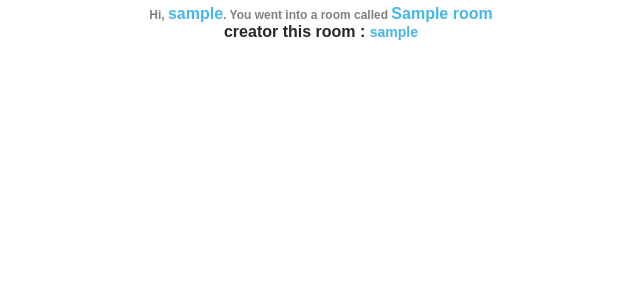
After one commit to YauheniRusinchuk/an-chat, a Django app: a page that uses src/apps/templates/room/detail.html in a window 1280 px wide. The commit adds this page. Shown: the top 300 px of the page, without its empty margins (319-959 px from the left). Run offline with Django 3.2, Linux system fonts and the light colour scheme; a user stored in the database is signed in; tables that the repository leaves empty hold one stand-in row (values such as "Sample post"); some libraries are stand-ins or nearby versions; some web fonts are replaced.

Commit message:
add room detail view

```diff
--- a/src/apps/room/urls.py
+++ b/src/apps/room/urls.py
@@ -1,8 +1,9 @@
 from django.urls import path
-from .views import CreateRoom
+from .views import CreateRoom, DetailtRoom
 
 app_name = 'room'
 
 urlpatterns = [
+    path('<slug:slug>/id<int:pk>/', DetailtRoom.as_view(), name='detail_room'),
     path('create/', CreateRoom.as_view(), name='create_new_room'),
 ]
--- a/src/apps/room/views.py
+++ b/src/apps/room/views.py
@@ -1,14 +1,25 @@
-from django.views.generic.edit import CreateView, FormView
+from django.views.generic.edit import CreateView
+from django.views import View
+from django.shortcuts import render, redirect, reverse
 from src.forms.room.forms import FormRoom
 from src.models.room.models import Room
 
 class CreateRoom(CreateView):
-    queryset        = Room.objects.all()
     form_class      = FormRoom
     success_url     = '/'
     template_name   = 'room/create.html'
 
-
     def form_valid(self, form):
         form.instance.founder   = self.request.user
         return super().form_valid(form)
+
+
+
+class DetailtRoom(View):
+
+    def get(self, request, *args, **kwargs):
+        room = Room.objects.get(pk=kwargs.get('pk'))
+        if self.request.user == room.founder or self.request.user in room.participants.all():
+            return render(request, 'room/detail.html', {'room': room})
+        else:
+            return redirect('main:main_page')
--- a/src/apps/static/css/style.css
+++ b/src/apps/static/css/style.css
@@ -241,3 +241,36 @@
     padding: 3px 20px;
     cursor: pointer;
 }
+
+.room_detail {
+    width: 100%;
+    padding: 5px;
+    text-align: center;
+}
+
+
+.room_detail h3 {
+    color: grey;
+    font-size: 12px;
+}
+
+.room_detail .hi {
+    color: #46b7e8;
+    font-size: 16px;
+}
+
+.room_detail .name_room {
+    color: #46b7e8;
+    font-size: 16px;
+}
+
+
+.room_detail p {
+    font-weight: bold;
+    color: #292828;
+}
+
+.room_detail p .creator {
+    color: #46b7e8;
+    font-size: 14px;
+}
--- a/src/apps/templates/list_room.html
+++ b/src/apps/templates/list_room.html
@@ -2,7 +2,7 @@
 
     {% for ob in object_list %}
         <div class='view_room_in_main'>
-            <p class='create_user'>create by: {{ob.founder.username}} <a href="">{{ob.name}}</a> at : <span>{{ob.create_date}}</span></p>
+            <p class='create_user'>create by: {{ob.founder.username}} <a href="{{ob.get_absolute_url}}">{{ob.name}}</a> at : <span>{{ob.create_date}}</span></p>
             <p class='count_participants_title'> users in room : <span class='count_participants'>{{ob.participants.count}}</span></p>
         </div>
 
--- /dev/null
+++ b/src/apps/templates/room/detail.html
@@ -0,0 +1,14 @@
+{% extends 'base.html' %}
+
+
+{% block content %}
+
+    <div class="room_detail">
+        <h3>Hi, <span class='hi'>{{user.username}}</span>. You went into a room called <span class='name_room'>{{room.name}}</span></h3>
+        <p>creator this room : <span class='creator'>{{room.founder.username}}</span></p>
+    </div>
+
+
+
+
+{% endblock %}
--- a/src/forms/room/forms.py
+++ b/src/forms/room/forms.py
@@ -3,7 +3,7 @@ from src.models.room.models import Room
 
 class FormRoom(forms.ModelForm):
 
-    password = forms.CharField(label="Password room",widget=forms.PasswordInput(
+    password = forms.CharField(widget=forms.PasswordInput(
              attrs={'placeholder': 'password ...'}
     ))
 
@@ -14,6 +14,8 @@ class FormRoom(forms.ModelForm):
             'password',
         ]
 
+
+
     # name     = forms.CharField()
     #
     #name.widget.attrs.update({"placeholder" : "name room ..."})
--- a/src/models/room/models.py
+++ b/src/models/room/models.py
@@ -1,6 +1,7 @@
 from django.db import models
 from django.conf import settings
-
+from django.shortcuts import reverse
+from django.utils.text import slugify
 
 
 class Room(models.Model):
@@ -12,6 +13,11 @@ class Room(models.Model):
     create_date     = models.DateTimeField(auto_now_add=True)
 
 
+    def get_absolute_url(self):
+        slug = slugify(self.name)
+        return reverse('main:room:detail_room', kwargs={'slug': slug, 'pk': self.pk})
+
+
     def __str__(self):
         return f"Комната {self.name}"
 
```
